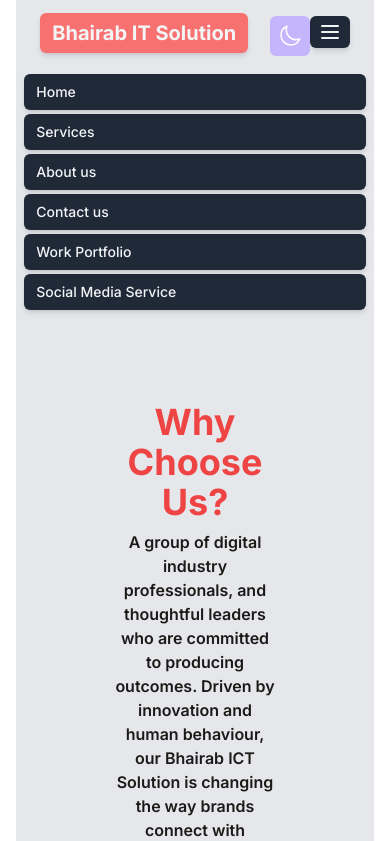
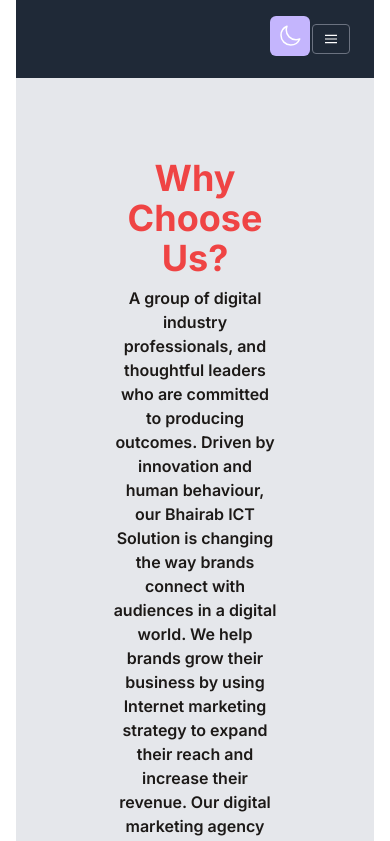
Before and after one commit to programmerof/bhairab-it-after-gap, a React (Vite) app: page / in a window 390 px wide. Shown: the top 841 px of the page. Built offline with nearby package versions, Linux system fonts and the light colour scheme.

Commit message:
without the link correctly shown in mobile menu

```diff
--- a/src/components/Header.jsx
+++ b/src/components/Header.jsx
@@ -1,22 +1,54 @@
-import React from 'react'
-import { Link } from 'react-router-dom';
+import React, { useState } from "react";
+import { Link } from "react-router-dom";
 
 const Header = () => {
+  const [isMenuOpen, setIsMenuOpen] = useState(false);
+
+  const toggleMenu = () => {
+    setIsMenuOpen(!isMenuOpen);
+  };
+
   return (
-    <div>
-      <nav className="bg-gray-200">
-        <div className="container mx-auto px-6 py-4 flex justify-between items-center">
-          <div>
-            <a
-              className="bg-red-400 text-gray-100 hover:text-gray-50 hover:bg-gray-700 px-3 py-2 rounded-md text-xl font-bold shadow-md"
-              href='/intro'
+    <nav className="flex items-center justify-between flex-wrap bg-gray-800 p-6">
+      <div className="flex items-center flex-shrink-0 text-white mr-6">
+        <span className="font-semibold text-xl tracking-tight ml-2 hidden sm:block">
+          Bhairab IT Solutions
+        </span>
+      </div>
+      <div className="block sm:hidden">
+        <button
+          onClick={toggleMenu}
+          className="flex items-center px-3 py-2 border rounded text-gray-400 border-gray-500 hover:text-white hover:border-white"
         >
-              Bhairab IT Solution
-            </a>
+          <svg
+            className="fill-current h-3 w-3"
+            viewBox="0 0 20 20"
+            xmlns="http://www.w3.org/2000/svg"
+          >
+            <title>Menu</title>
+            {isMenuOpen ? (
+              <path
+                fillRule="evenodd"
+                clipRule="evenodd"
+                d="M17 14H3V10H17V14ZM17 8H3V4H17V8ZM3 15H17V17H3V15Z"
+                fill="white"
+              />
+            ) : (
+              <path
+                fillRule="evenodd"
+                clipRule="evenodd"
+                d="M0 3H20V5H0V3ZM0 9H20V11H0V9ZM0 15H20V17H0V15Z"
+                fill="white"
+              />
+            )}
+          </svg>
+        </button>
       </div>
-          <div className="flex items-center">
-            <div className="hidden md:block">
-              <div className="flex gap-4">
+      <div
+        className={`${isMenuOpen ? "block" : "hidden"
+          } w-full block flex-grow sm:flex sm:items-center sm:w-auto`}
+      >
+        <div className="flex text-sm sm:flex-grow">
 
 
           <Link
@@ -55,100 +87,11 @@
           </Link>
 
 
-              </div>
-            </div>
-            <div className="md:hidden">
-              <button
-                type="button"
-                className="bg-gray-800 text-gray-100 hover:text-gray-50 hover:bg-gray-700 px-2 py-1 rounded-md text-sm font-medium shadow-md"
-                aria-controls="mobile-menu"
-                aria-expanded="false"
-              >
-                <span className="sr-only">Open main menu</span>
-                <svg
-                  className="block h-6 w-6"
-                  xmlns="http://www.w3.org/2000/svg"
-                  fill="none"
-                  viewBox="0 0 24 24"
-                  stroke="currentColor"
-                  aria-hidden="true"
-                >
-                  <path
-                    strokeLinecap="round"
-                    strokeLinejoin="round"
-                    strokeWidth={2}
-                    d="M4 6h16M4 12h16M4 18h16"
-                  />
-                </svg>
-                <svg
-                  className="hidden h-6 w-6"
-                  xmlns="http://www.w3.org/2000/svg"
-                  fill="none"
-                  viewBox="0 0 24 24"
-                  stroke="currentColor"
-                  aria-hidden="true"
-                >
-                  <path
-                    strokeLinecap="round"
-                    strokeLinejoin="round"
-                    strokeWidth={2}
-                    d="M6 18L18 6M6 6l12 12"
-                  />
-                </svg>
-              </button>
-            </div>
-          </div>
-        </div>
-        <div className="md:hidden" id="mobile-menu">
-          <div className="px-2 pt-2 pb-3 space-y-1 sm:px-3">
-            {/* <a
-              className="bg-gray-800 text-gray-100 hover:text-gray-50 hover:bg-gray-700 block px-3 py-2 rounded-md text-base font-medium"
-              href="#"
-            >
-              Home
-            </a> */}
-
-            <Link
-                  to="/intro"
-                  className="bg-gray-800 text-gray-100 hover:text-gray-50 hover:bg-gray-700 px-3 py-2 rounded-md text-sm font-medium shadow-md flex"
-                >
-                  Home
-                </Link>
-
-                <Link
-                  to="/services"
-                  className="bg-gray-800 text-gray-100 hover:text-gray-50 hover:bg-gray-700 px-3 py-2 rounded-md text-sm font-medium shadow-md flex"
-                >
-                  Services
-                </Link>
-
-                <Link
-                to="/aboutus"
-                className="bg-gray-800 text-gray-100 hover:text-gray-50 hover:bg-gray-700 px-3 py-2 rounded-md text-sm font-medium shadow-md flex" >About us</Link>
-
-
-                <Link
-                  to="/team"
-                  className="bg-gray-800 text-gray-100 hover:text-gray-50 hover:bg-gray-700 px-3 py-2 rounded-md text-sm font-medium shadow-md flex"
-                >
-                  Contact us
-                </Link>
-
-                <Link
-                to='/portfolio'
-                className="bg-gray-800 text-gray-100 hover:text-gray-50 hover:bg-gray-700 px-3 py-2 rounded-md text-sm font-medium shadow-md flex" >Work Portfolio</Link>
-
-                <Link
-                to='/socialmediaservice'
-                className="bg-gray-800 text-gray-100 hover:text-gray-50 hover:bg-gray-700 px-3 py-2 rounded-md text-sm font-medium shadow-md flex" >Social Media Service
-                </Link>
 
         </div>
       </div>
     </nav>
+  );
+};
 
-    </div>
-  )
-}
-
-export default Header
+export default Header;
```
Also changed, not shown: src/components/logo.jpg (added). Lines whose indentation alone changed are shown as unchanged.
